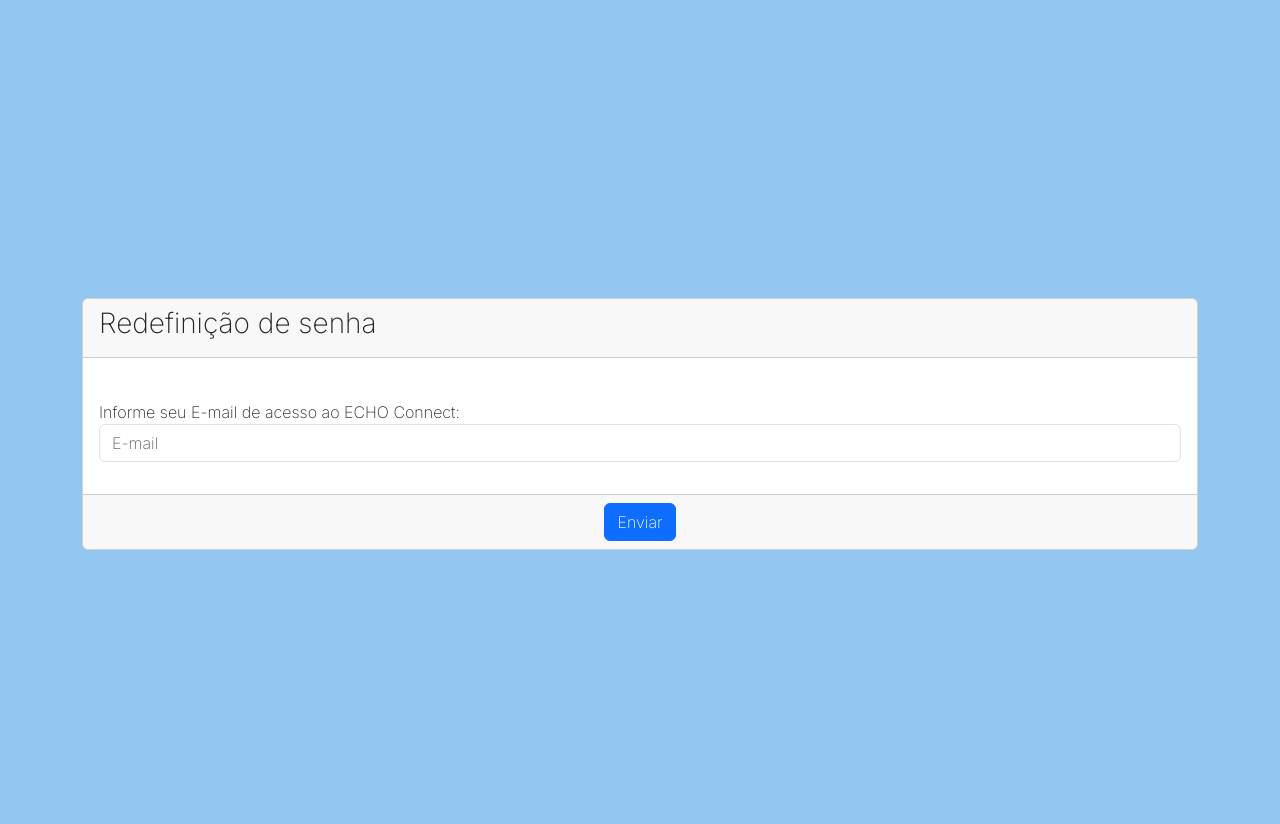
After one commit to ECHOConnect/ECHO-app, a Node server app: page /user/resetPassword in a window 1280 px wide. The commit adds this page. Run offline with Node 20, Linux system fonts and the light colour scheme; some libraries are stand-ins or nearby versions; some web fonts are replaced.

Commit message:
Adição de funcionalidade de mudança de senha

```diff
--- a/public/css/Login.css
+++ b/public/css/Login.css
@@ -82,3 +82,11 @@ label{
     margin-top:15px ;
     gap: 2.3vw;
 }
+/*Tela de redefinição de senha*/
+.content-reset-pass{
+    height: 100vh;
+    width: 95vw;
+    display: flex;
+    flex-direction: column;
+    justify-content: center;
+}
--- a/src/app.js
+++ b/src/app.js
@@ -24,6 +24,9 @@
 
     //Rota de login e cadastro
     import loginRouter from './routes/userRoutes/Login_register.js'
+
+    //Rota de redefinição de senha
+    import routeReset from './routes/userRoutes/resetPassword.js'
 
 //Importando configurações e middlewares
 
@@ -106,6 +109,8 @@
 
         app.use('/user', loginRouter)
 
+        app.use('/user', routeReset)
+
 //Conectando o servidor
     const PORT = process.env.PORT
     app.listen(PORT, () => {
--- /dev/null
+++ b/src/routes/userRoutes/resetPassword.js
@@ -0,0 +1,149 @@
+import { Router } from "express";
+import bcrypt from 'bcryptjs'
+import crypto from 'crypto'
+import User from "../../models/User.js";
+import nodemailer from 'nodemailer'
+import dotenv from 'dotenv'
+dotenv.config()
+const routeReset = Router()
+
+//Rota de renderização de página de envio de link para redefinição
+    routeReset.get('/resetPassword', (req, res) => {
+        res.render('user/resetPassword', {
+            layout: 'main-no-header-footer'
+        })
+    })
+
+    //Configuração do nodemailer para reutilização em rotas de envio
+    const transporter = nodemailer.createTransport({
+        service: 'gmail',
+        auth: {
+            user: process.env.EMAIL_USER,
+            pass: process.env.EMAIL_PASS
+        }
+    })
+
+    function sendMail(to, from, subject, text){
+        const mailOption = {
+            to: to,
+            from: from,
+            subject: subject,
+            text: text
+        }
+
+        return transporter.sendMail(mailOption)
+    }
+
+//Rota para envio de redefinição de email
+    routeReset.post('/resetPassword', (req, res) => {
+        //Pegando email do form
+        const {useremail} = req.body
+
+        User.findOne({useremail: useremail})
+        .then((user) => {
+            if(!user){
+                req.flash('error_msg', 'O usuário não existe')
+                return res.redirect('/user/login')
+            }
+
+            //Gerando token de verificação de email e tempo para expirar
+            const token = crypto.randomBytes(32).toString('hex')
+            const expire = Date.now() + 3600000
+
+            //Atribuindo token e tempo para expirar ao banco de dados
+            user.resetPasswordToken = token
+            user.resetPasswordExpire = expire
+
+            //Salvando mudança no banco de dados
+            user.save()
+            .then(() => {
+                //Enviando email com o link para redefinição de senha
+                sendMail(
+                    user.useremail,
+                    process.env.EMAIL_USER,
+                    `Redefinição de senha`,
+                    `Olá ${user.nameuser}. Você está recebendo isso porque solicitou a mudança de senha no ECHO Connect.\n\nClique no link abaixo para redefinir sua senha\n\n
+                    http://localhost:${process.env.PORT}/user/newPass?token=${token}`
+                )
+                req.flash('success_msg', 'E-mail de redefinição enviado com sucesso!')
+                res.redirect('/user/login')
+            })
+            .catch((error) => {
+                console.log(`[debug]: Erro: ${error}`)
+                req.flash('error_msg', 'Erro ao tentar enviar E-mail' + error)
+                res.redirect('/user/login')
+            })
+        })
+    })
+
+//Rota de renderização de página de mudança de senha
+    routeReset.get('/newPass', (req, res) => {
+        //Pegando toke da url
+        const {token} = req.query
+
+        //Buscando usuário com o token específico
+        User.findOne({resetPasswordToken: token})
+        .then((user) => {
+            if(!user){
+                req.flash('error_msg', 'O usuário não existe')
+                return res.redirect('/user/login')
+            }
+
+            //Debug para verificar erros
+            console.log(`[debug]: token: ${token}`)
+            console.log(`[debug]: usuário: ${user}`)
+
+            //Verificando se o tempo de expiração ainda não acabou
+            if(user.resetPasswordExpire < Date.now()){
+                req.flash('error_msg', 'Token expirado')
+                return res.redirect('/user/newPass')
+            }
+
+            //renderizando tela de atualizar senha passando o token
+            res.render('user/newPass', {
+                token: token,
+                layout: 'main-no-header-footer'})
+        })
+        .catch((error) => {
+            console.log(`Erro ao validar o Token ERRO: ${error}`)
+            req.flash('error_msg', 'Erro ao validar token')
+            res.redirect('/user/newPass')
+        })
+    })
+
+//Rota de processamento de dados de modificação de senha
+    routeReset.post('/newPass', (req, res) => {
+        //Pegando dados do usuário
+        const {token, userpass} = req.body
+
+        //Buscando usuário específico no BD para modificação de senha
+        User.findOne({resetPasswordToken: token, resetPasswordExpire: {$gt: Date.now()}})
+        .then((user) => {
+            if(!user){
+                req.flash('error_msg', 'Token inválido ou expirado')
+                return res.redirect('/user/resetPassword')
+            }
+
+            //Criptografando a nova senha
+            const hashSalts = 10
+            user.userpass = bcrypt.hashSync(userpass, hashSalts)
+
+            //Redefinindo tempo e token no bd
+            user.resetPasswordToken = undefined
+            user.resetPasswordExpire = undefined
+
+            //Salvando o usuário com a nova senha
+            return user.save()
+            .then(() => {
+                req.flash('success_msg', 'Senha alterada com sucesso!')
+                res.redirect('/user/login')
+            })
+            .catch((error) => {
+                console.log(`erro: ${error}`)
+                req.flash('error_msg', 'Erro ao alterar senha, por favor tente novamente!')
+                res.redirect('/user/newPass')
+            })
+        })
+    })
+
+export default routeReset
--- a/src/views/user/login.handlebars
+++ b/src/views/user/login.handlebars
@@ -13,7 +13,7 @@
                 <span class="spn-name">Senha:</span>
             </label>
             <input type="password" name="userpass" id="password" class="input-lgn">
-            <a href="" id="forgort-pass">Esqueci a senha</a>
+            <a href="/user/resetPassword" id="forgort-pass">Esqueci a senha</a>
             <div id="btns">
                 <button type="submit" id="btn">Login</button>
             </div>
--- /dev/null
+++ b/src/views/user/resetPassword.handlebars
@@ -0,0 +1,18 @@
+<div class="container content-reset-pass">
+    <div class="card">
+        <div class="card-header">
+            <h3>Redefinição de senha</h3>
+        </div>
+        <form action="/user/resetPassword" method="post">
+            <div class="card-body">
+                <div class="mb-3">
+                    <label for="useremail">Informe seu E-mail de acesso ao ECHO Connect:</label>
+                    <input type="email" placeholder="E-mail" name="useremail" class="form-control">
+                </div>
+            </div>
+            <div class="card-footer d-flex justify-content-center">
+                <button type="submit" class="btn btn-primary">Enviar</button>
+            </div>
+        </form>
+    </div>
+</div>
```
Also changed, not shown: src/models/User.js (+8 -0 lines), src/views/user/newPass.handlebars (added, +23 -0 lines).
